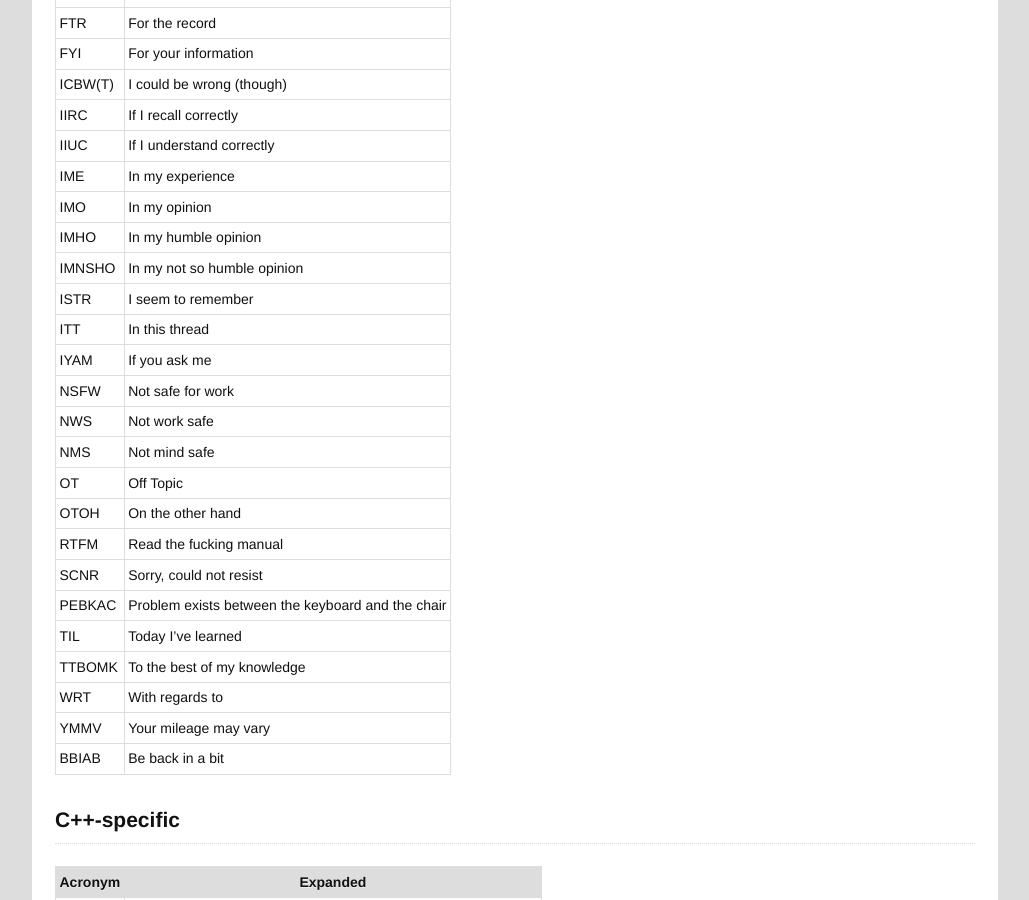
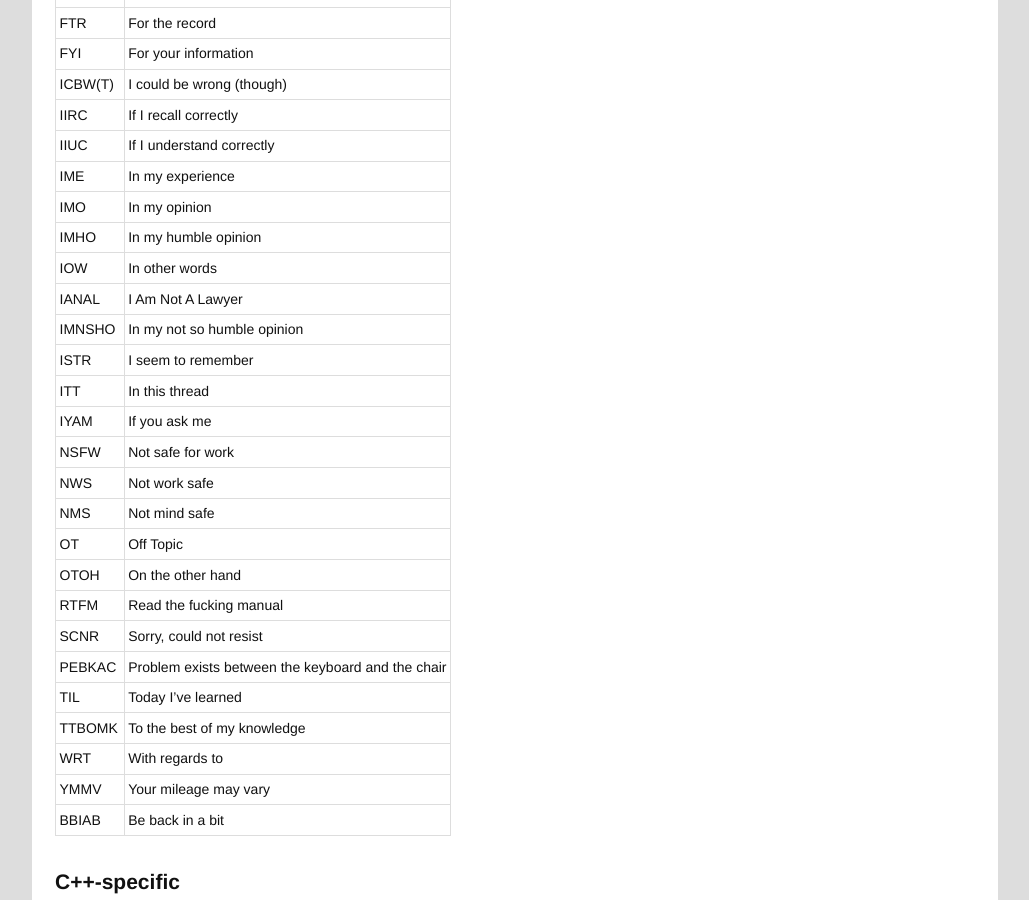
Before and after one commit to LoungeCPP/loungecpp.net, a Jekyll site: the page built from _the_law/acronyms.md, in a window 1280 px wide and 900 px high, scrolled down 488 px. Shown: the whole window, without its empty margins (125-1154 px from the left). Built offline with Jekyll 4.4.1, drawn with Linux system fonts in a browser that asks for light colours.

Commit message:
Add IOW and IANAL acronyms

```diff
--- a/_the_law/acronyms.md
+++ b/_the_law/acronyms.md
@@ -24,6 +24,8 @@ IIUC    | If I understand correctly
 IME     | In my experience
 IMO     | In my opinion
 IMHO    | In my humble opinion
+IOW     | In other words
+IANAL   | I Am Not A Lawyer
 IMNSHO  | In my not so humble opinion
 ISTR    | I seem to remember
 ITT     | In this thread
```
